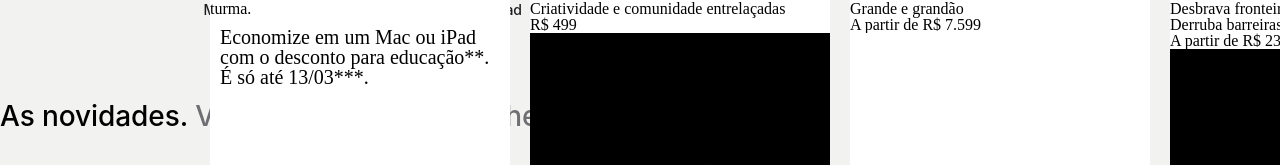
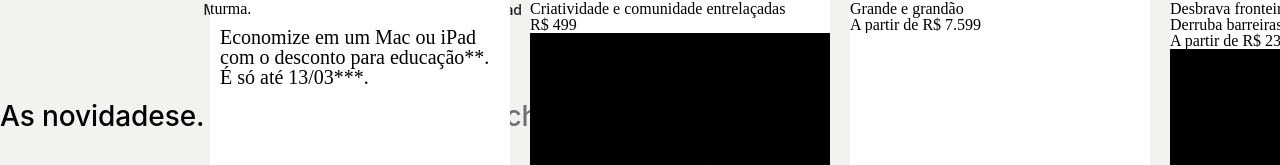
Before and after one commit to jooaogbriel/Apple, a React (Vite) app: page / in a window 1280 px wide. Shown: the part 471-636 px from the top of the page. Built offline with nearby package versions, Linux system fonts and the light colour scheme.

Commit message:
fix: bugs page News

```diff
--- a/src/components/News/index.tsx
+++ b/src/components/News/index.tsx
@@ -17,7 +17,7 @@ export const News = () => {
         <Container>
 
             <div className="textNews">
-                <h2><span>As novidades. </span>Veja o que acabou de chegar.</h2>
+                <h2><span>As novidadese. </span>Veja o que acabou de chegar.</h2>
             </div>
 
             <div className="cards">
```
